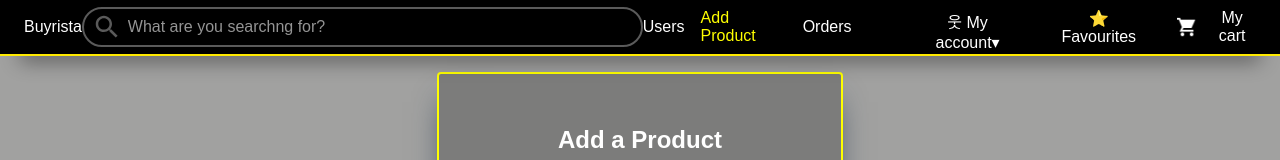
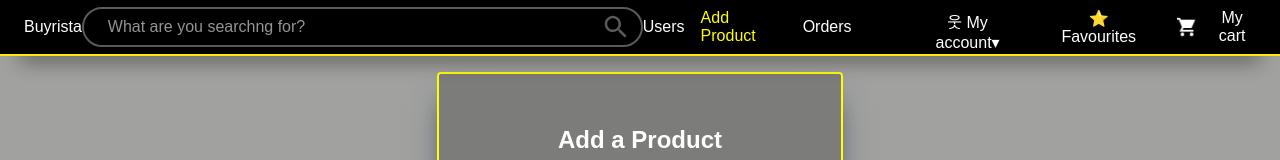
Before and after one commit to ZhechevStefan/Buyrista, a React (Vite) app in the folder frontend/: page /admin/addproduct in a window 1280 px wide. Shown: the top 160 px of the page. Built offline with nearby package versions, Linux system fonts and the light colour scheme.

Commit message:
Finished search functionality and styling.

```diff
--- a/frontend/src/components/Input/SearchInput.module.css
+++ b/frontend/src/components/Input/SearchInput.module.css
@@ -10,11 +10,24 @@
   width: 100%;
   border: 2px solid rgb(90, 90, 90);
   border-radius: 20px;
-  padding-left: 44px;
+  padding-left: 1.5rem;
   padding-right: 44px;
   background: transparent;
   color: white;
   font: inherit;
+}
+
+.searchbox a {
+  position: absolute;
+  height: 36px;
+  width: 50px;
+  right: 2px;
+  bottom: 2px;
+}
+
+.searchbox a:hover {
+  border-radius: 0px 20px 20px 0px;
+  background-color: rgba(37, 37, 37, 0.8);
 }
 
 .searchbox svg {
@@ -22,10 +35,8 @@
   fill: rgb(90, 90, 90);
   height: 30px;
   width: 30px;
-  left: 10px;
-  top: 5px;
-  bottom: 5px;
-  z-index: -1;
+  right: 10px;
+  bottom: 3px;
 }
 
 .searchbox input::placeholder {
@@ -52,14 +63,35 @@ focus-blue: rgb(69, 159, 189);
 .suggestions {
   position: absolute;
   top: 40px;
-  height: 100%;
   width: 100%;
-  /* background-color: #636363; */
+  padding-bottom: 0.8rem;
   background-color: black;
   z-index: 10;
   border: 2px solid;
   border-top: 0;
   border-radius: 0px 0px 20px 20px;
+  border-color: rgb(90, 90, 90);
+}
+
+.searchbox input:focus + ul {
   border-color: rgb(69, 159, 189);
   box-shadow: 0px 0px 5px rgb(69, 159, 189);
 }
+
+.suggestions div {
+  margin-top: 0.6rem;
+  margin-bottom: 0.7rem;
+  margin-left: 1.5rem;
+}
+
+.suggestions li {
+  padding-left: 1.5rem;
+  padding-top: 0.35rem;
+  padding-bottom: 0.35rem;
+}
+
+.suggestions li:hover,
+.active {
+  background-color: rgba(37, 37, 37, 0.8);
+  color: yellow !important;
+}
--- a/frontend/src/components/Input/SearchInputAutocomplete.jsx
+++ b/frontend/src/components/Input/SearchInputAutocomplete.jsx
@@ -1,18 +1,21 @@
 import { useState } from "react";
-import { useNavigate } from "react-router-dom";
+import { Link, useNavigate } from "react-router-dom";
 
 import styles from "./SearchInput.module.css";
 
 const SearchInputAutocomplete = props => {
   const [suggestions, setSuggestions] = useState([]);
-  const [suggestionIndex, setSuggestionIndex] = useState(0);
+  const [suggestionIndex, setSuggestionIndex] = useState(null);
   const [suggestionsActive, setSuggestionsActive] = useState(false);
   const [keyword, setKeyword] = useState("");
+  const navigate = useNavigate();
 
   const data = [
     "iphone",
     "playstation",
     "sony playstation",
+    "playstation 5",
+    "playstation 4",
     "mouse",
     "gaming",
     "camera"
@@ -25,10 +28,15 @@ const SearchInputAutocomplete = props => {
       const filterSuggestions = data.filter(
         suggestion => suggestion.toLowerCase().indexOf(query) > -1
       );
+      if (filterSuggestions.length > 0) {
         setSuggestions(filterSuggestions);
         setSuggestionsActive(true);
       } else {
         setSuggestionsActive(false);
+      }
+    } else {
+      setSuggestionsActive(false);
+      setSuggestionIndex(null);
     }
   };
 
@@ -36,38 +44,74 @@ const SearchInputAutocomplete = props => {
     setSuggestions([]);
     setKeyword(e.target.innerText);
     setSuggestionsActive(false);
+    setSuggestionIndex(null);
+    navigate(`/search/?keyword=${keyword}`);
   };
 
   const handleKeyDown = e => {
     // UP ARROW
     if (e.keyCode === 38) {
-      if (suggestionIndex === 0) {
+      console.log(suggestionIndex);
+      e.preventDefault();
+      if (!suggestionsActive) {
         return;
       }
+
+      if (suggestionIndex === 0 || suggestionIndex === null) {
+        console.log(suggestions.length - 1);
+        setSuggestionIndex(suggestions.length - 1);
+        return;
+      }
+
       setSuggestionIndex(suggestionIndex - 1);
     }
     // DOWN ARROW
     else if (e.keyCode === 40) {
-      if (suggestionIndex - 1 === suggestions.length) {
+      console.log(suggestionIndex);
+      if (!suggestionsActive) {
+        return;
+      }
+
+      if (
+        suggestionIndex + 1 === suggestions.length ||
+        suggestionIndex === null
+      ) {
+        setSuggestionIndex(0);
         return;
       }
       setSuggestionIndex(suggestionIndex + 1);
+      //ESC
+    } else if (e.keyCode === 27) {
+      e.preventDefault();
+      setSuggestionsActive(false);
+      setSuggestionIndex(null);
     }
     // ENTER
     else if (e.keyCode === 13) {
+      if (suggestionsActive) {
         setKeyword(suggestions[suggestionIndex]);
-      setSuggestionIndex(0);
+        setSuggestionIndex(null);
         setSuggestionsActive(false);
+        navigate(`/search/?keyword=${keyword}`);
+      } else {
+        navigate(`/search/?keyword=${keyword}`);
       }
+    }
+  };
+
+  const sendSearchQuery = () => {
+    navigate(`/search/?keyword=${keyword}`);
   };
 
   const Suggestions = () => {
     return (
       <ul className={styles.suggestions}>
+        <div>Popular Suggestions</div>
         {suggestions.map((suggestion, index) => {
           return (
             <li
-              className={index === suggestionIndex ? "active" : ""}
+              className={`${index === suggestionIndex && styles.active}`}
+              // className={index === suggestionIndex ? "active" : ""}
               key={index}
               onClick={handleClick}
             >
@@ -81,9 +125,11 @@ const SearchInputAutocomplete = props => {
 
   return (
     <div className={styles.searchbox}>
-      <svg aria-hidden="true" viewBox="0 0 24 24">
+      <Link>
+        <svg aria-hidden="true" viewBox="0 0 24 24" onClick={sendSearchQuery}>
           <path d="M15.5 14h-.79l-.28-.27C15.41 12.59 16 11.11 16 9.5 16 5.91 13.09 3 9.5 3S3 5.91 3 9.5 5.91 16 9.5 16c1.61 0 3.09-.59 4.23-1.57l.27.28v.79l5 4.99L20.49 19l-4.99-5zm-6 0C7.01 14 5 11.99 5 9.5S7.01 5 9.5 5 14 7.01 14 9.5 11.99 14 9.5 14z" />
         </svg>
+      </Link>
       <input
         className={`${styles.input} ${
           suggestionsActive && styles["open-suggestions"]
```
Lines whose indentation alone changed are shown as unchanged.
